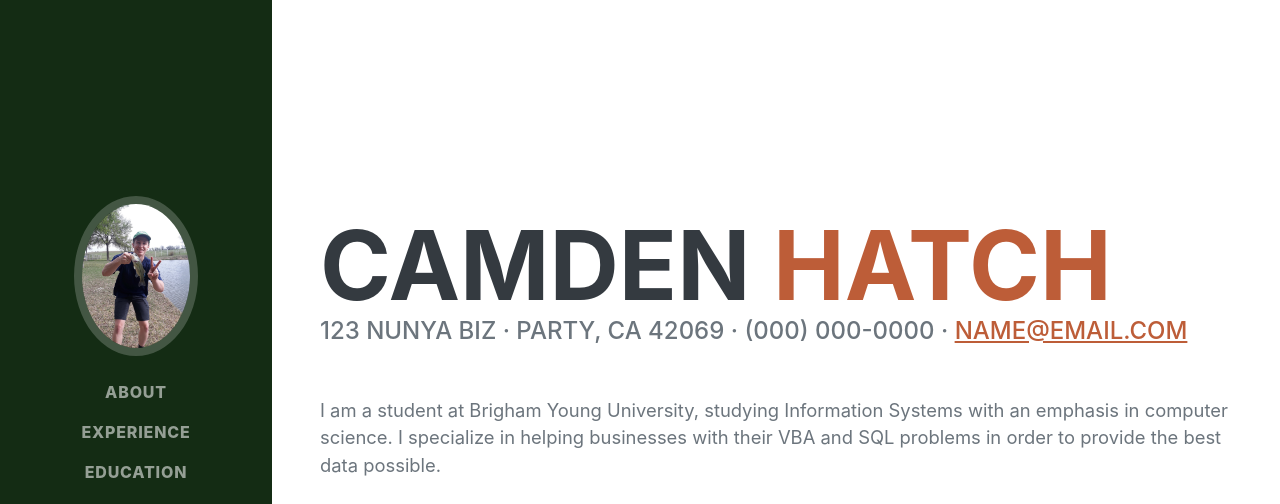
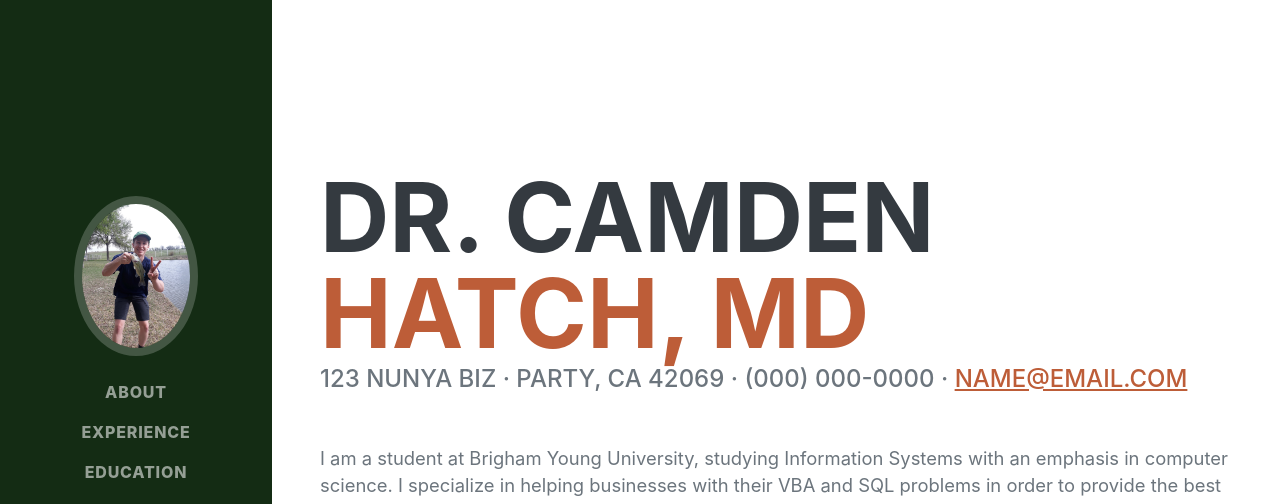
Before and after one commit to camhatstudent/201, a plain HTML site: page index.html in a window 1280 px wide. Shown: the top 504 px of the page. Drawn offline with nearby package versions, Linux system fonts and the light colour scheme; a web font is replaced by a local one.

Commit message:
Add files via upload

```diff
--- a/index.html
+++ b/index.html
@@ -41,8 +41,8 @@
             <section class="resume-section" id="about">
                 <div class="resume-section-content">
                     <h1 class="mb-0">
-                        Camden
-                        <span class="text-primary">Hatch</span>
+                        Dr. Camden
+                        <span class="text-primary">Hatch, MD</span>
                     </h1>
                     <div class="subheading mb-5">
                         123 Nunya Biz · Party, CA 42069 · (000) 000-0000 ·
```
